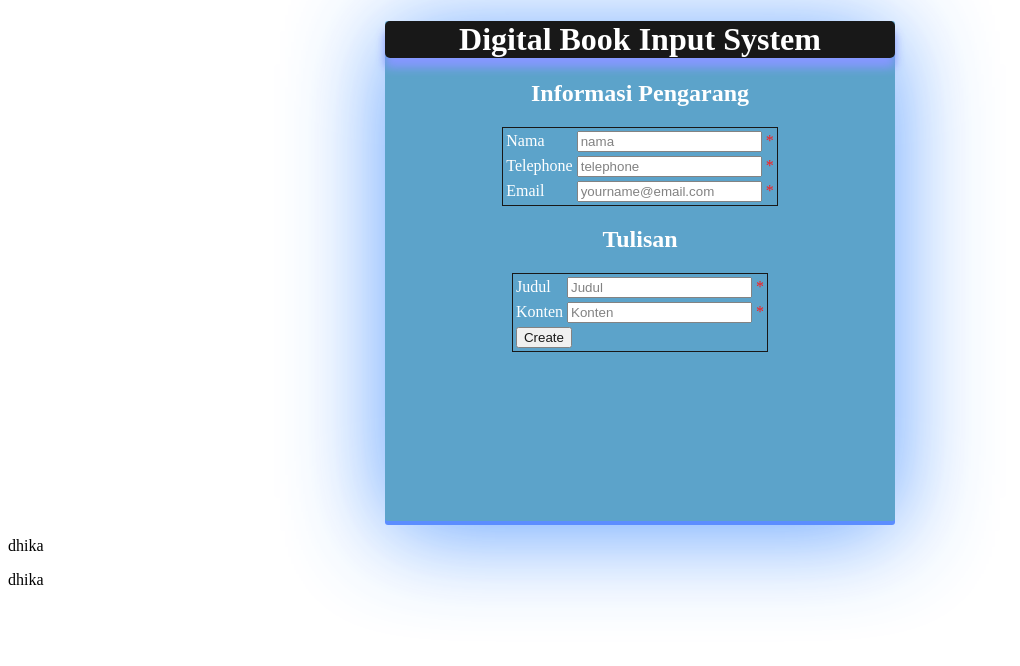
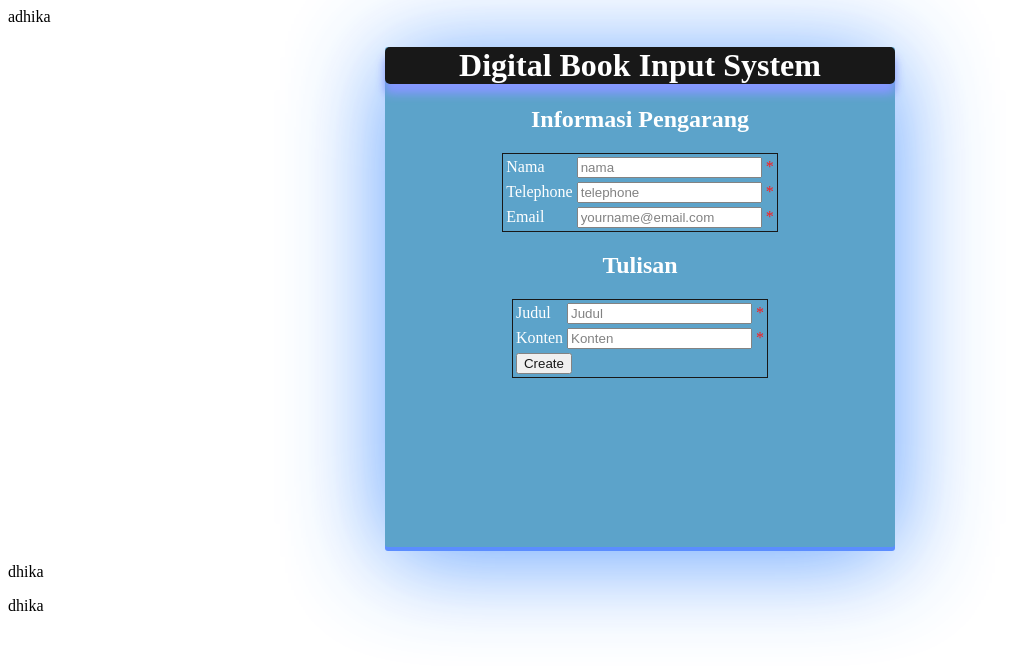
Before and after one commit to adhikadhanes/PPW, a PHP site: page / in a window 1280 px wide. Shown: the top 666 px of the page, without its empty margins (0-1020 px from the left). Run offline with PHP 8.4, Linux system fonts and the light colour scheme.

Commit message:
nambahin nama
ngetest aja

```diff
--- a/index.php
+++ b/index.php
@@ -1,4 +1,4 @@
-<!DOCTYPE HTML>
+<!DOCTYPE HTML> adhika
 <html>
 <head>
 <link rel="stylesheet" type="text/css" href="style.css">
```
